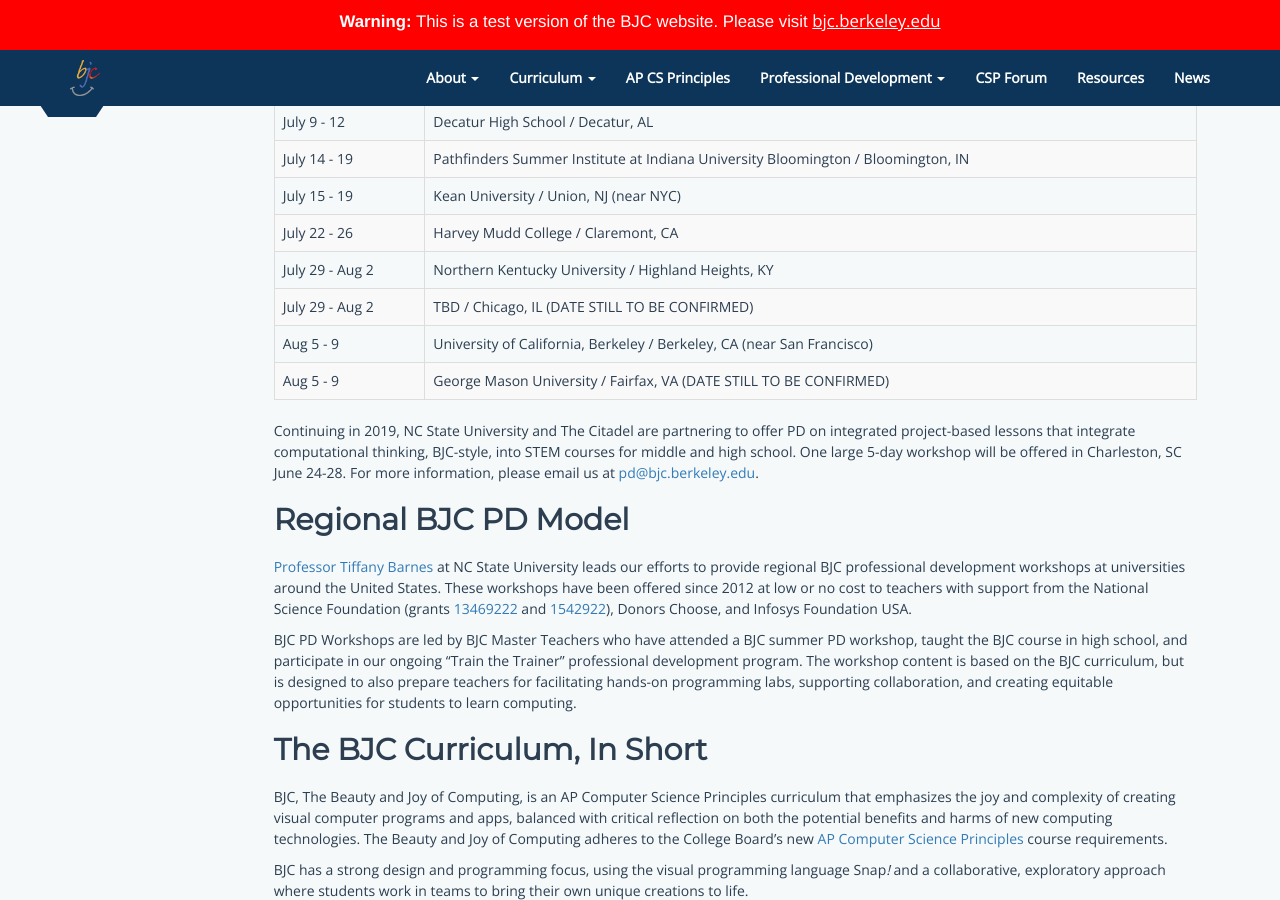
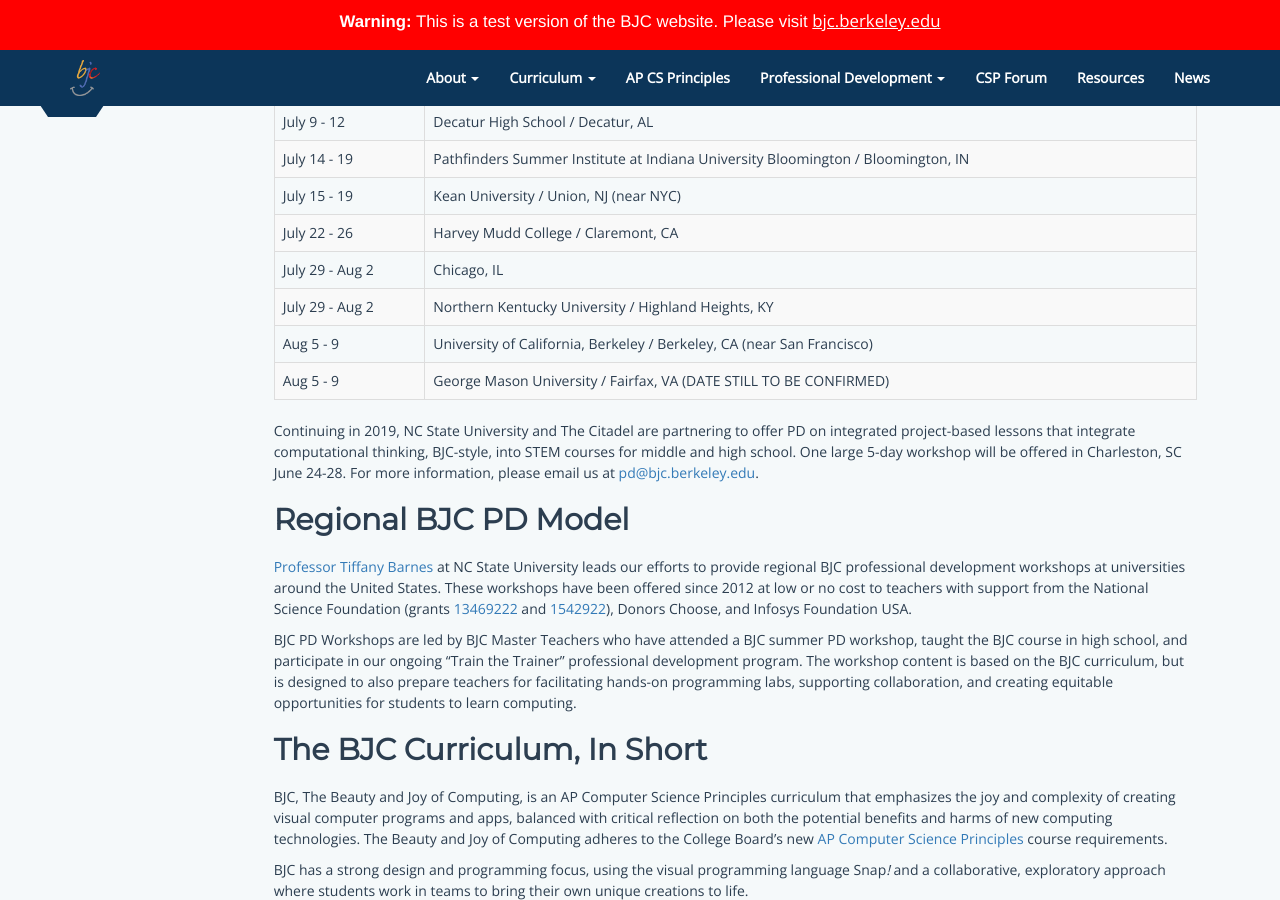
Before and after one commit to beautyjoy/beautyjoy.github.io, a Jekyll site: the page built from summer-pd/index.md, in a window 1280 px wide and 900 px high, scrolled down 913 px. Built offline with Jekyll 4.4.1, drawn with Linux system fonts in a browser that asks for light colours.

Commit message:
updated chicago

```diff
--- a/summer-pd/index.md
+++ b/summer-pd/index.md
@@ -63,11 +63,11 @@
   </tr>
   <tr>
     <td>July 29 - Aug 2</td>
-    <td>Northern Kentucky University / Highland Heights, KY</td>
+    <td>Chicago, IL</td>
   </tr>
   <tr>
     <td>July 29 - Aug 2</td>
-    <td>TBD / Chicago, IL (DATE STILL TO BE CONFIRMED)</td>
+    <td>Northern Kentucky University / Highland Heights, KY</td>
   </tr>
   <tr>
     <td>Aug 5 - 9</td>
```
